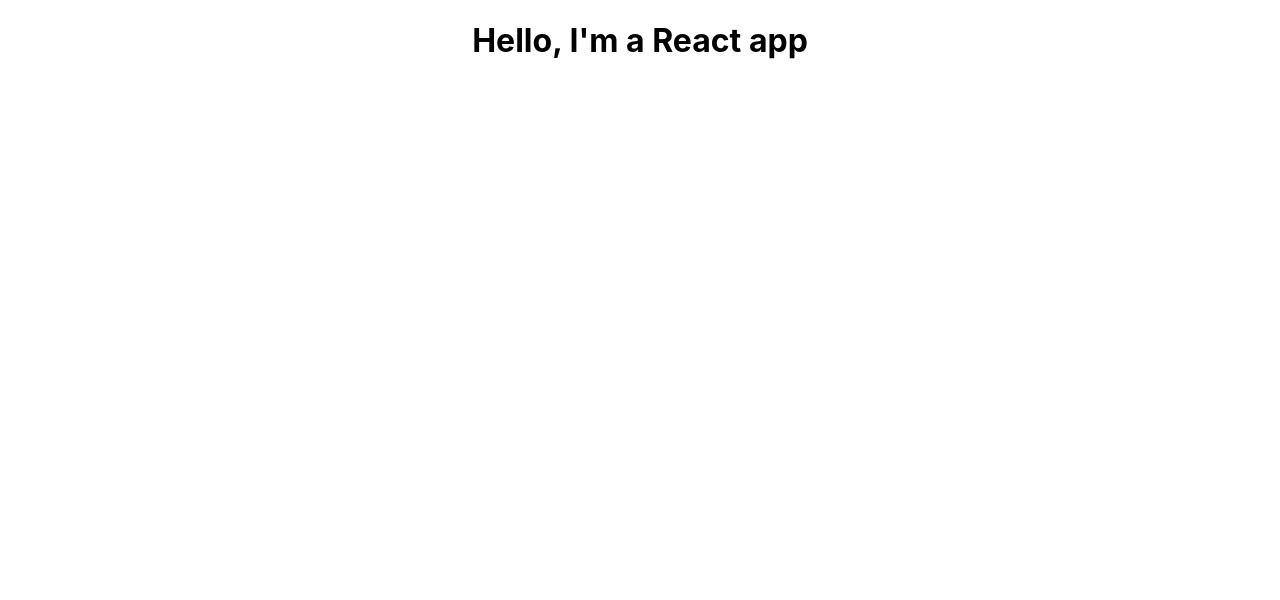
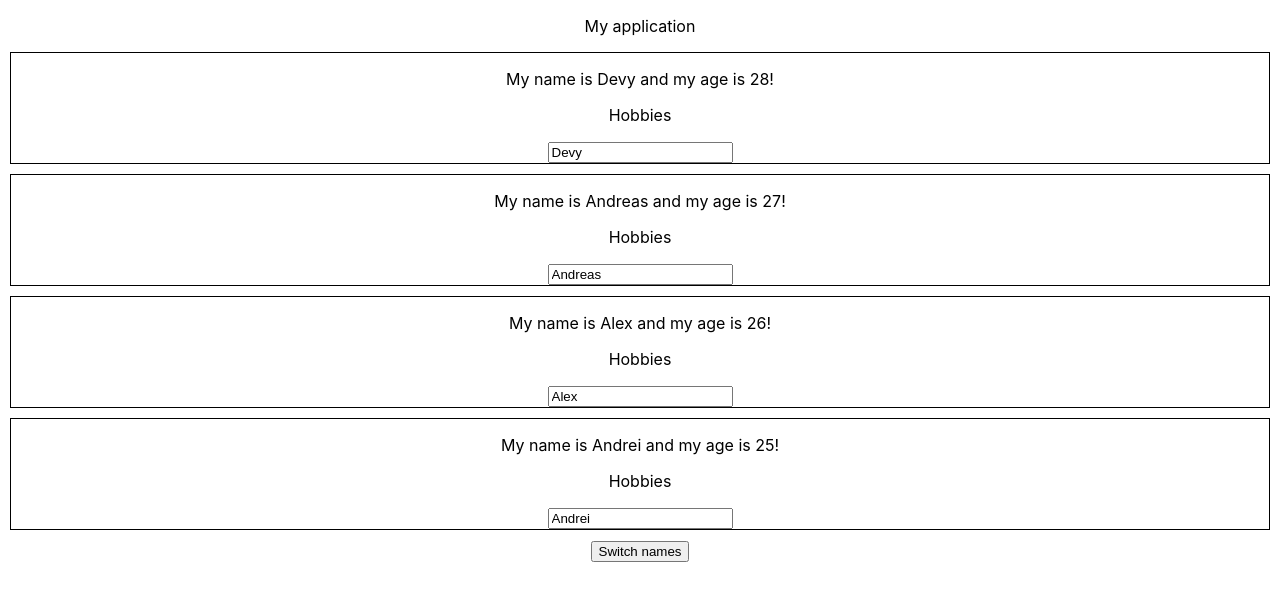
Before and after one commit to ionutmatis16/react-devy, a React (Create React App) app: page / in a window 1280 px wide. Shown: the top 600 px of the page. Built offline with nearby package versions, Linux system fonts and the light colour scheme.

Commit message:
- 6.10.2020

```diff
--- a/src/App.css
+++ b/src/App.css
@@ -2,37 +2,7 @@
   text-align: center;
 }
 
-.App-logo {
-  height: 40vmin;
-  pointer-events: none;
+.myBorder {
+  border: 1px solid black;
+  margin: 10px
 }
-
-@media (prefers-reduced-motion: no-preference) {
-  .App-logo {
-    animation: App-logo-spin infinite 20s linear;
-  }
-}
-
-.App-header {
-  background-color: #282c34;
-  min-height: 100vh;
-  display: flex;
-  flex-direction: column;
-  align-items: center;
-  justify-content: center;
-  font-size: calc(10px + 2vmin);
-  color: white;
-}
-
-.App-link {
-  color: #61dafb;
-}
-
-@keyframes App-logo-spin {
-  from {
-    transform: rotate(0deg);
-  }
-  to {
-    transform: rotate(360deg);
-  }
-}
--- a/src/App.js
+++ b/src/App.js
@@ -1,12 +1,78 @@
-import React from 'react';
+import React, {Component} from 'react';
 import './App.css';
+import Person from './Person/person';
 
-function App() {
-    return (
-      <div className="App">
-        <h1>Hello, I'm a React app</h1>
-      </div>
-    );
+class App extends Component {
+
+    state = {
+        persons: [
+            {name: "Devy", age: '28'},
+            {name: "Andreas", age: '27'},
+            {name: "Alex", age: '26'},
+            {name: "Andrei", age: '25'},
+            {name: "Ionut", age: '23'},
+        ],
+        applicationTitle: 'My application'
+    }
+
+    switchNamesHandler = (name) => {
+        // this.state.persons[0].name = "Devy duplicat"; // wrong
+        let newPersons = [...this.state.persons];
+        newPersons[0].name = name;
+
+        this.setState({
+            persons: newPersons
+        });
+    };
+
+    nameChangedHandler = (event) => {
+        let newPersons = [...this.state.persons];
+        newPersons[0].name = event.target.value;
+
+        this.setState({
+            persons: newPersons
+        });
+    };
+
+    render() {
+        return (
+            <div>
+                <div className="App">
+                    {/*<h1>Hello, I'm a React app</h1>*/}
+                    <p>{this.state.applicationTitle}</p>
+                    <Person name={this.state.persons[0].name}
+                            age={this.state.persons[0].age}
+                            clickEvent={this.switchNamesHandler.bind(this, "Devy1")}
+                            nameChangeEvent={this.nameChangedHandler}>
+                        Hobbies
+                    </Person>
+                    <Person name={this.state.persons[1].name}
+                            age={this.state.persons[1].age}
+                            clickEvent={this.switchNamesHandler.bind(this, "Devy2")}
+                            nameChangeEvent={this.nameChangedHandler}>
+                        Hobbies
+                    </Person>
+                    <Person name={this.state.persons[2].name}
+                            age={this.state.persons[2].age}
+                            clickEvent={this.switchNamesHandler.bind(this, "Devy3")}
+                            nameChangeEvent={this.nameChangedHandler}>
+                        Hobbies
+                    </Person>
+                    <Person name={this.state.persons[3].name}
+                            age={this.state.persons[3].age}
+                            clickEvent={this.switchNamesHandler.bind(this, "Devy4")}
+                            nameChangeEvent={this.nameChangedHandler}>
+                        Hobbies
+                    </Person>
+                    {/*<button onClick={() => this.switchNamesHandler("devy")}>Switch names</button>*/}
+                    <button onClick={this.switchNamesHandler.bind(this, "Devy2")}>Switch names</button>
+                    {/*https://reactjs.org/docs/events.html#supported-events*/}
+                </div>
+
+            </div>
+        );
+    }
+
     // React.createElement(element, config, children);
     // return React.createElement('div', null, 'h1', 'hello, i\'m a React app');
     /*return React.createElement('div', {
--- /dev/null
+++ b/src/Person/person.js
@@ -0,0 +1,24 @@
+/*
+function Person() {
+
+}*/
+
+/*
+var Person = function () {
+
+};*/
+
+import React from 'react';
+
+const Person = (props) => {
+    return (
+        // <p>I'm a person and my age is {Math.floor(Math.random() * 30)}!</p>
+        <div className="myBorder">
+            <p>My name is {props.name} and my age is {props.age}!</p>
+            <p onClick={props.clickEvent}>{props.children}</p>
+            <input type="text" onChange={props.nameChangeEvent} value={props.name}/>
+        </div>
+    );
+};
+
+export default Person;
```
Also changed, not shown: 1 other file (tests, documents, lock files or other folders).
